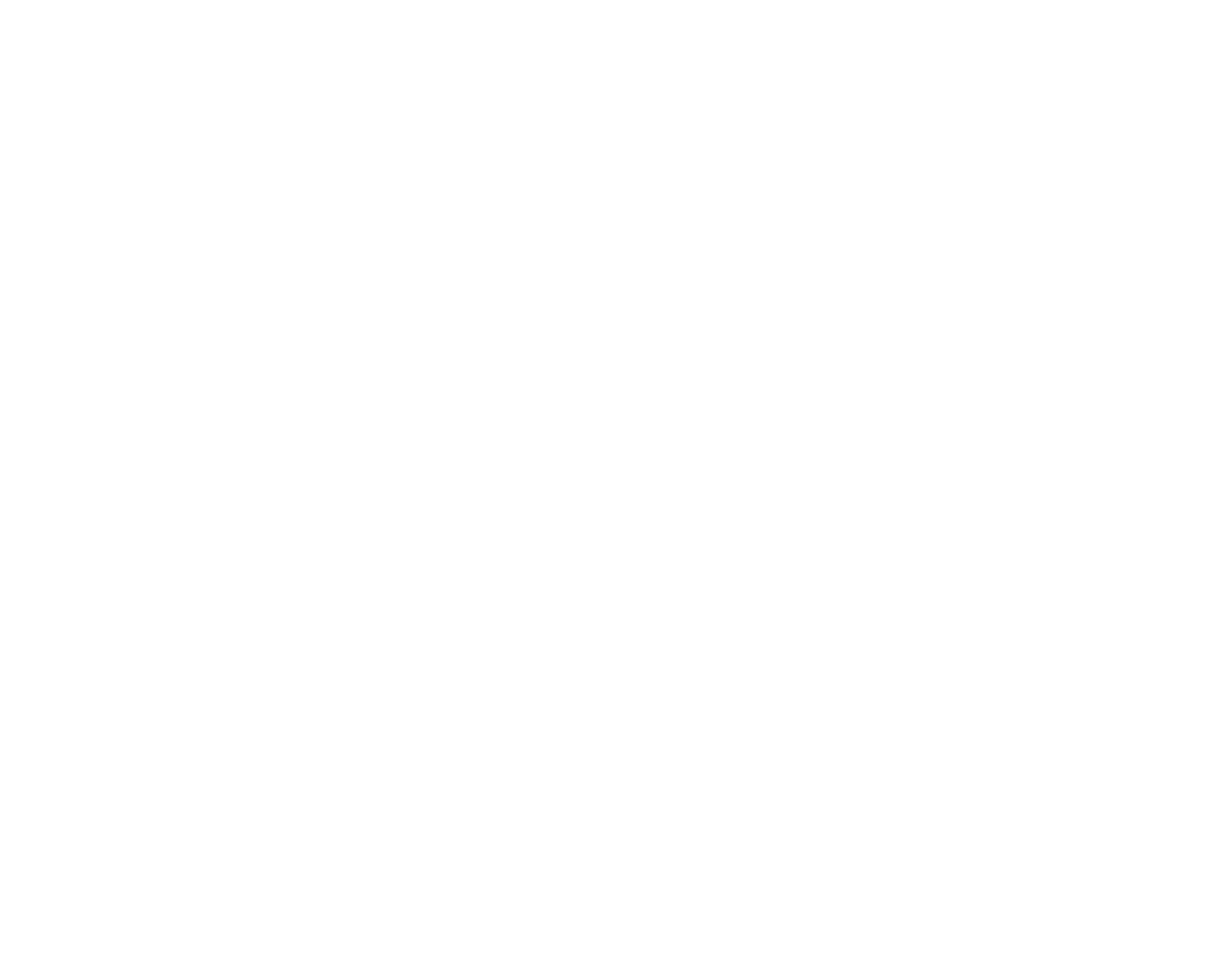
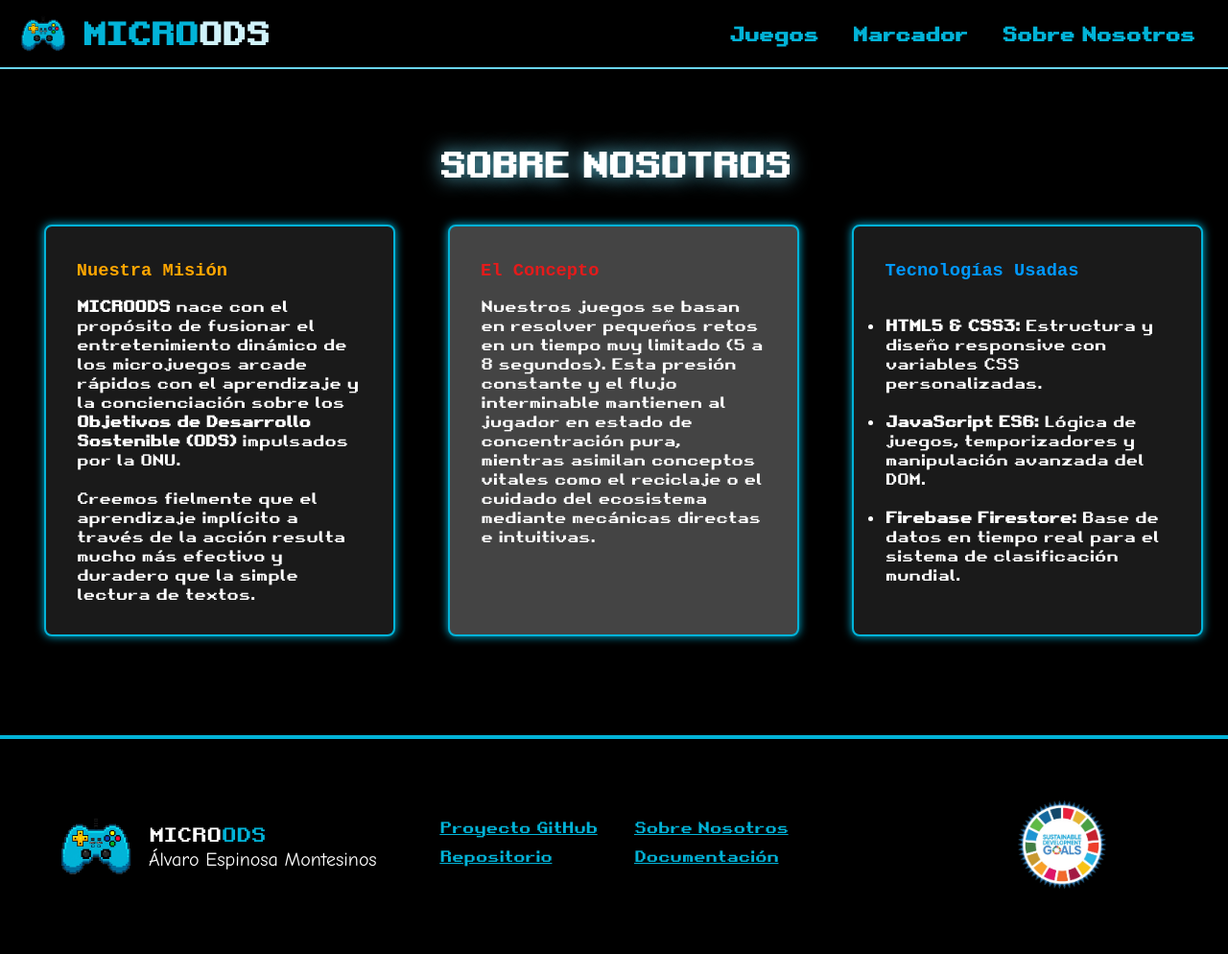
Before and after one commit to espinosa-dev/MICROODS, a plain HTML site: page pages/about-us.html in a window 1280 px wide. Shown: the whole page at 96% size. Before the commit the page ends 800 px from the top, so only its background shows below. Drawn offline with Linux system fonts and the light colour scheme.

Commit message:
About us added

```diff
--- a/pages/about-us.html
+++ b/pages/about-us.html
@@ -0,0 +1,106 @@
+<!DOCTYPE html>
+<html lang="es">
+
+<head>
+    <meta charset="UTF-8">
+    <meta name="viewport" content="width=device-width, initial-scale=1.0">
+    <title>Sobre Nosotros - Microjuegos</title>
+    <link rel="shortcut icon" href="../img/logo.png" type="image/x-icon">
+    <link rel="stylesheet" href="../css/style.css">
+</head>
+
+<body>
+    <header>
+        <a href="../index.html">
+            <div class="logo">
+                <img src="../img/logo.png" alt="Logo" width="50px">
+                <h1>MICRO<span style="color: var(--color-principal-lighter)">ODS</span></h1>
+            </div>
+        </a>
+        <nav>
+            <li><a href="./microgames/juego.html">Juegos</a></li>
+            <li><a href="./marcador.html">Marcador</a></li>
+            <li><a href="./about-us.html">Sobre Nosotros</a></li>
+        </nav>
+    </header>
+
+    <main>
+        <section id="about-us" style="margin-top: 50px;">
+            <h2 class="titulo">SOBRE NOSOTROS</h2>
+            <div class="grid"
+                style="grid-template-columns: repeat(3, minmax(300px, 1fr)); gap: 3rem; align-items: stretch;">
+
+                <div class="box">
+                    <h3><span class="planning">Nuestra Misión</span></h3>
+                    <p>
+                        <strong>MICROODS</strong> nace con el propósito de fusionar el entretenimiento dinámico de los
+                        microjuegos arcade rápidos con el aprendizaje y la concienciación sobre los <strong>Objetivos de
+                            Desarrollo Sostenible (ODS)</strong> impulsados por la ONU.
+                        <br><br>
+                        Creemos fielmente que el aprendizaje implícito a través de la acción resulta mucho más efectivo
+                        y duradero que la simple lectura de textos.
+                    </p>
+                </div>
+
+                <div class="box">
+                    <h3><span class="game">El Concepto</span></h3>
+                    <p>
+                        Nuestros juegos se basan en resolver pequeños retos en un tiempo muy limitado (5 a 8 segundos).
+                        Esta presión constante y el flujo interminable mantienen al jugador en estado de concentración
+                        pura, mientras asimilan conceptos vitales como el reciclaje o el cuidado del ecosistema mediante
+                        mecánicas directas e intuitivas.
+                    </p>
+                </div>
+
+
+
+                <div class="box">
+                    <h3><span class="quality-increase">Tecnologías Usadas</span></h3>
+                    <ul>
+                        <br>
+                        <li><strong>HTML5 & CSS3:</strong> Estructura y diseño responsive con variables CSS
+                            personalizadas.</li>
+                        <br>
+                        <li><strong>JavaScript ES6:</strong> Lógica de juegos, temporizadores y manipulación avanzada
+                            del DOM.</li>
+                        <br>
+                        <li><strong>Firebase Firestore:</strong> Base de datos en tiempo real para el sistema de
+                            clasificación mundial.</li>
+                    </ul>
+                </div>
+
+            </div>
+        </section>
+    </main>
+
+    <footer>
+        <div class="grid">
+            <div class="logo">
+                <img src="../img/logo.png" alt="Logo" width="50px">
+                <p>MICRO<span style="color: var(--color-principal)">ODS</span> <br> <span class="author">Álvaro Espinosa
+                        Montesinos</span></p>
+            </div>
+            <div class="links">
+                <ul>
+                    <li><a href="https://github.com/users/espinosa-dev/projects/5" target="_blank">Proyecto GitHub</a>
+                    </li>
+                    <li><a href="https://github.com/espinosa-dev/MICROODS" target="_blank">Repositorio</a></li>
+                </ul>
+                <ul>
+                    <li><a href="./about-us.html">Sobre Nosotros</a></li>
+                    <li><a href="./documentacion.html">Documentación</a></li>
+                </ul>
+            </div>
+            <div class="links">
+                <a href="https://www.un.org/sustainabledevelopment/es/sustainable-development-goals/" target="_blank">
+                    <img src="../img/obs-logo.png" alt="Objetivos de Desarrollo Sostenible" width="100px"
+                        style="margin-left: 200px;">
+                </a>
+            </div>
+        </div>
+    </footer>
+
+    <script src="../js/header.js"></script>
+</body>
+
+</html>
```
Also changed, not shown: index.html (+1 -1 lines).
